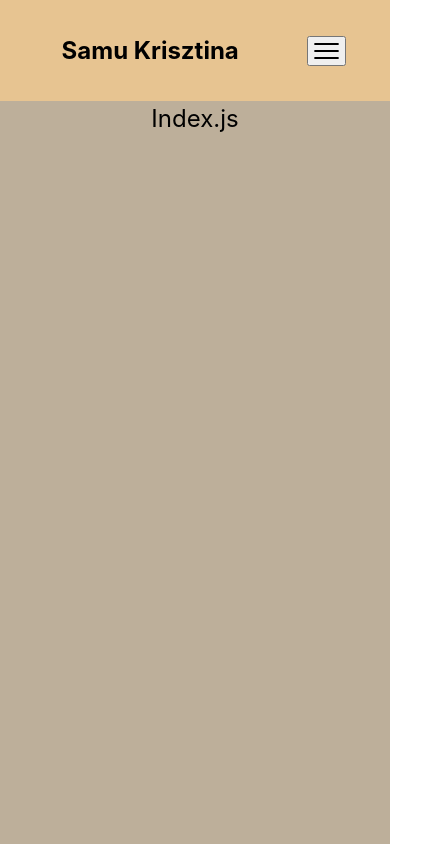
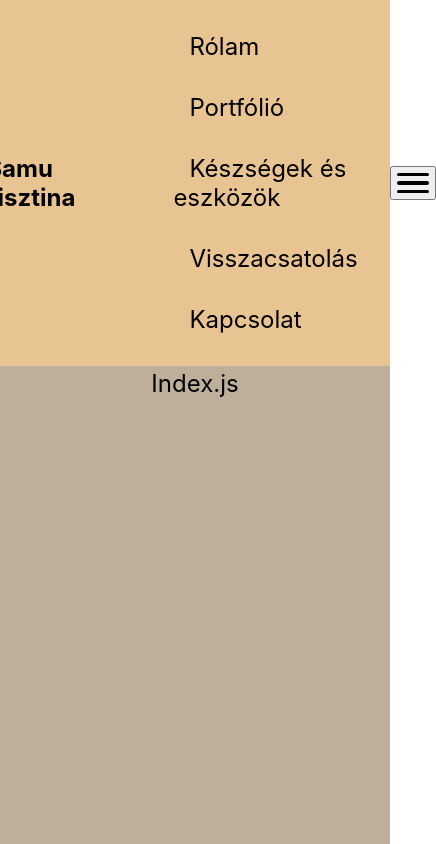
Before and after one commit to KrisztinaSamu/krisztinasamu_portfolio_, a Next.js app: page / in a window 390 px wide. Shown: the top 844 px of the page, 436 px wide, since content can reach past the window. Built offline with nearby package versions, Linux system fonts and the light colour scheme.

Commit message:
build hamburgerMenu

```diff
--- a/components/Navbar.js
+++ b/components/Navbar.js
@@ -6,6 +6,10 @@ import React, { useState } from "react";
 
 export default function Navbar() {
   const [active, setActive] = useState(false);
+
+  function handleNav() {
+    setActive(!active);
+  }
 
   return (
     <header className={navbar.headerContainer}>
@@ -17,8 +21,9 @@ export default function Navbar() {
             </Link>
           </h1>
         </div>
-        <div className={navbar.navLinks}>
-          <ul className={active ?"active" : ""}>
+
+        <div className={active ? navbar.navLinks : navbar.active}>
+          <ul className={navbar.navLinksUl}>
             <li className={navbar.navLinkItem}>
               <Link href="/about" className={navbar.navLinkText}>
                 Rólam
@@ -46,7 +51,8 @@ export default function Navbar() {
             </li>
           </ul>
         </div>
-        <button onClick={() => setActive(!active)}>
+
+        <button className={active ? navbar.hamburgerMenuBtn : navbar.hamburgerMenuBtn.active} onClick={handleNav}>
           <div className={navbar.bar}></div>
           <div className={navbar.bar}></div>
           <div className={navbar.bar}></div>
--- a/components/Navbar.module.css
+++ b/components/Navbar.module.css
@@ -17,44 +17,39 @@
   align-items: center;
 }
 
-/*.navLinks {
-  display: none;
-}*/
 .navLinks {
-  background: aqua;
-  border: 2px solid black;
+  flex-flow: column nowrap;
+  justify-content: space-evenly;
+  align-items: center;
+  /**/background: aqua;
+  /**/border: 2px solid black;
   position: fixed;
-  top: 0;
+  top: -100%;
   left: 0;
   width: 100%;
-  height: 50vh;
-  display: none;
-}
-.active {
-  display: flex;
-  flex-flow: column wrap;
-  justify-content: space-evenly;
-  align-items: center;
+  height: 100vh;
   transition: 0.8s ease;
-  padding-left: 0;
-  width: 100%;
-  height: 50vh;
 }
 
-@media screen and (min-width: 600px) {
-  .navLinks {
-    height: auto;
-    position: relative;
-    left: 0;
-    top: 0;
-    gap: 60px;
-    flex-flow: row nowrap;
-    justify-content: flex-end;
-  }
-}
+.navLinks.active {
+  top:0;
+  background-color: rgb(150, 21, 21);
+  /*position: fixed;
+  top: 0;
+  width: 100vw;
+  flex-flow: column nowrap;
+  text-align: center;*/
+}/*{
+
+
+
+
+
+}*/
 
 .navLinkItem {
-  margin: 0 2px;
+  padding: 1rem;
+  font-size: 1.5rem;
 }
 
 .navLinkText {
@@ -73,25 +68,44 @@
   margin: 20px 50px 20px 0;
 }
 
+.hamburgerMenuBtn {
+  background-color: transparent;
+  border: none
+}
+
 .bar {
-  width: 1.6rem;
-  height: 2px;
+  width: 2rem;
+  height: 0.2rem;
   background-color: black;
-  border: 1px solid black;
   margin: 5px;
-  border-radius: 5px;
+  border-radius:5px;
 }
-/*.bar:nth-child(2) {
-  width: 1.3rem;
-}
-.hamburgerMenu .active .bar:nth-child(2) {
+
+.hamburgerMenuBtn.active .bar:nth-child(2) {
   opacity: 0;
 }
 
-.hamburgerMenu .active .bar:nth-child(1) {
+.hamburgerMenuBtn.active .bar:nth-child(1) {
   transform: translateY(7px) rotate(45deg);
 }
 
-.hamburgerMenu .active .bar:nth-child(3) {
+.hamburgerMenuBtn.active .bar:nth-child(3) {
   transform: translateY(-7px) rotate(-45deg);
-}*/
+}
+@media screen and (min-width: 600px) {
+  .navLinks {
+    height: auto;
+    position: relative;
+    left: 0;
+    top: 0;
+    flex-flow: row nowrap;
+  }
+
+  .navLinksUl {
+    display: inline-flex;
+  }
+
+  .hamburgerMenuBtn {
+    display: none;
+  }
+}
```
